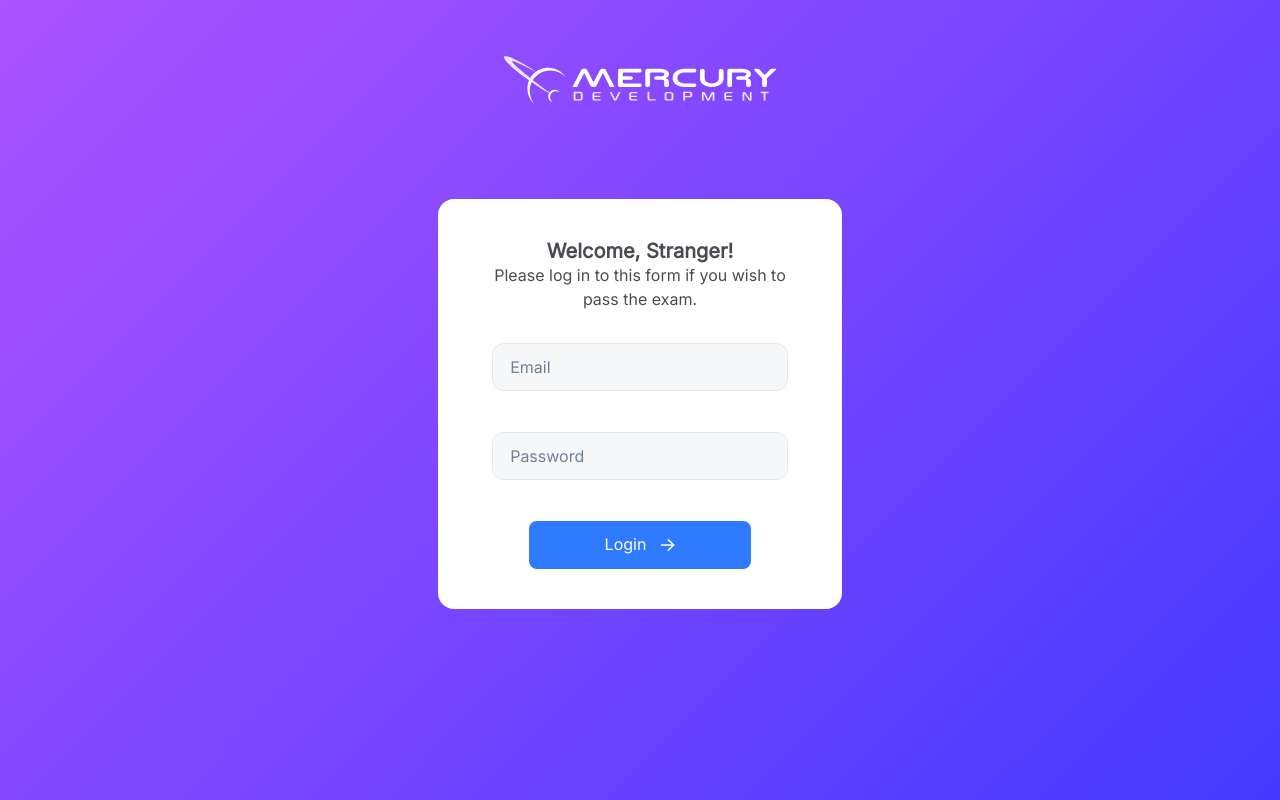
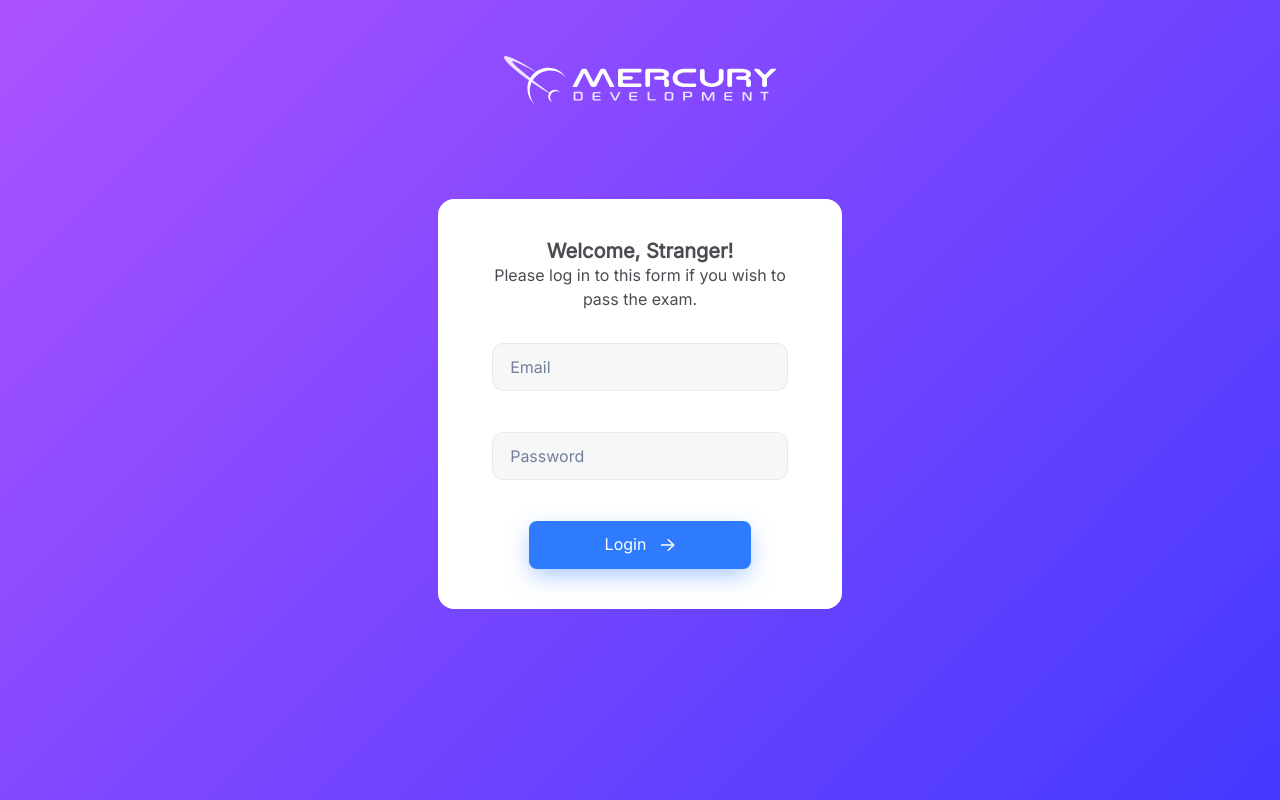
Before and after one commit to f7olivera/react-test-assignment, a React (Vite) app: page / in a window 1280 px wide. Built offline with nearby package versions, Linux system fonts and the light colour scheme.

Commit message:
Update Button.tsx

```diff
--- a/src/components/Button.tsx
+++ b/src/components/Button.tsx
@@ -14,12 +14,12 @@ function Button({ children, loading, onClick }: buttonProps) {
       _disabled={{
         backgroundColor: 'accent.pressed',
       }}
-      boxShadow='0 8px 24px -4px accent.alpha.50;'
+      boxShadow='0 8px 24px -4px var(--chakra-colors-accent-alpha-50);'
       _active={{
         backgroundColor: 'accent.pressed',
       }}
       _hover={{
-        boxShadow: '0 8px 24px -4px accent.alpha.100;'
+        boxShadow: '0 8px 24px -4px var(--chakra-colors-accent-alpha-100);'
       }}>
       {children}
     </ChakraButton>
```
